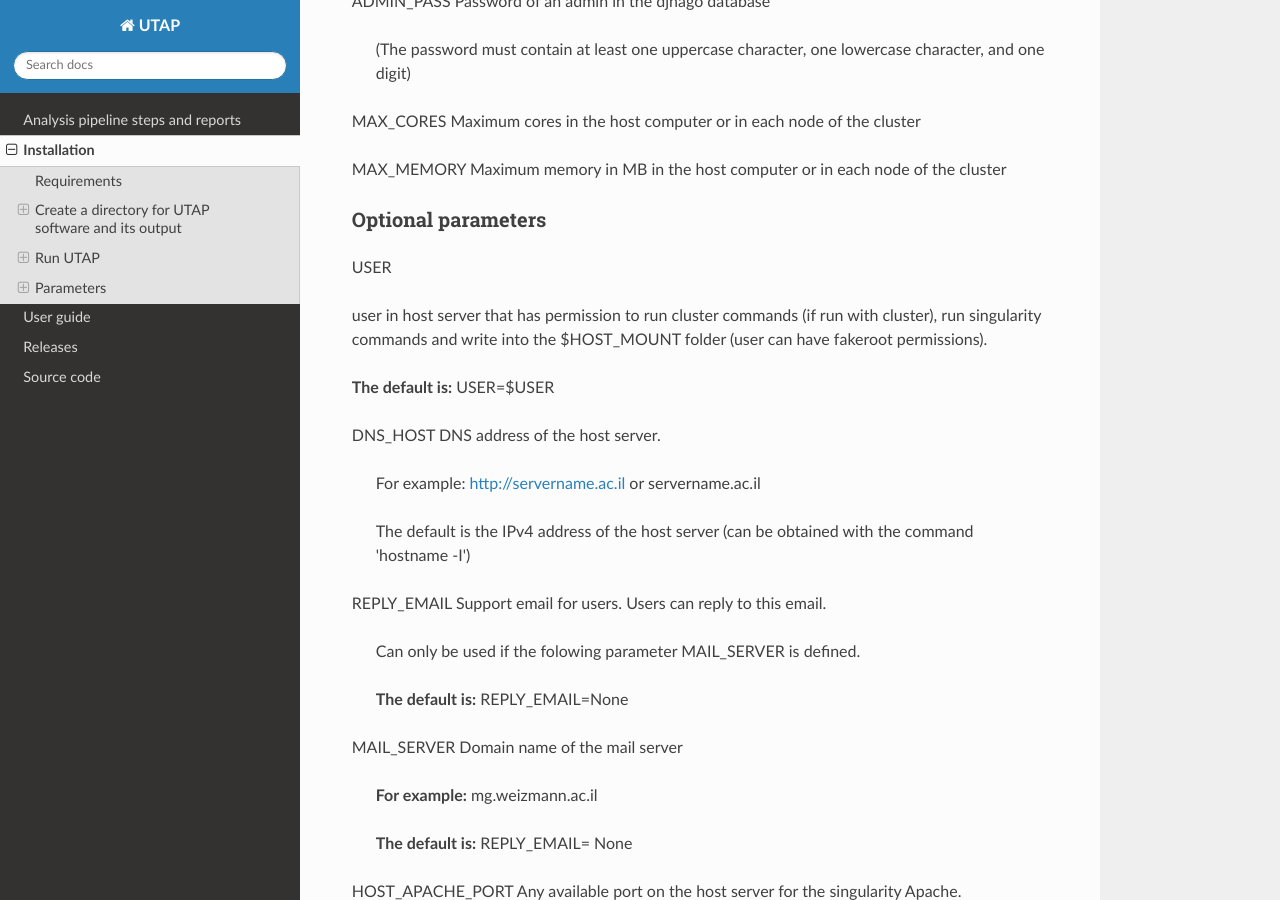
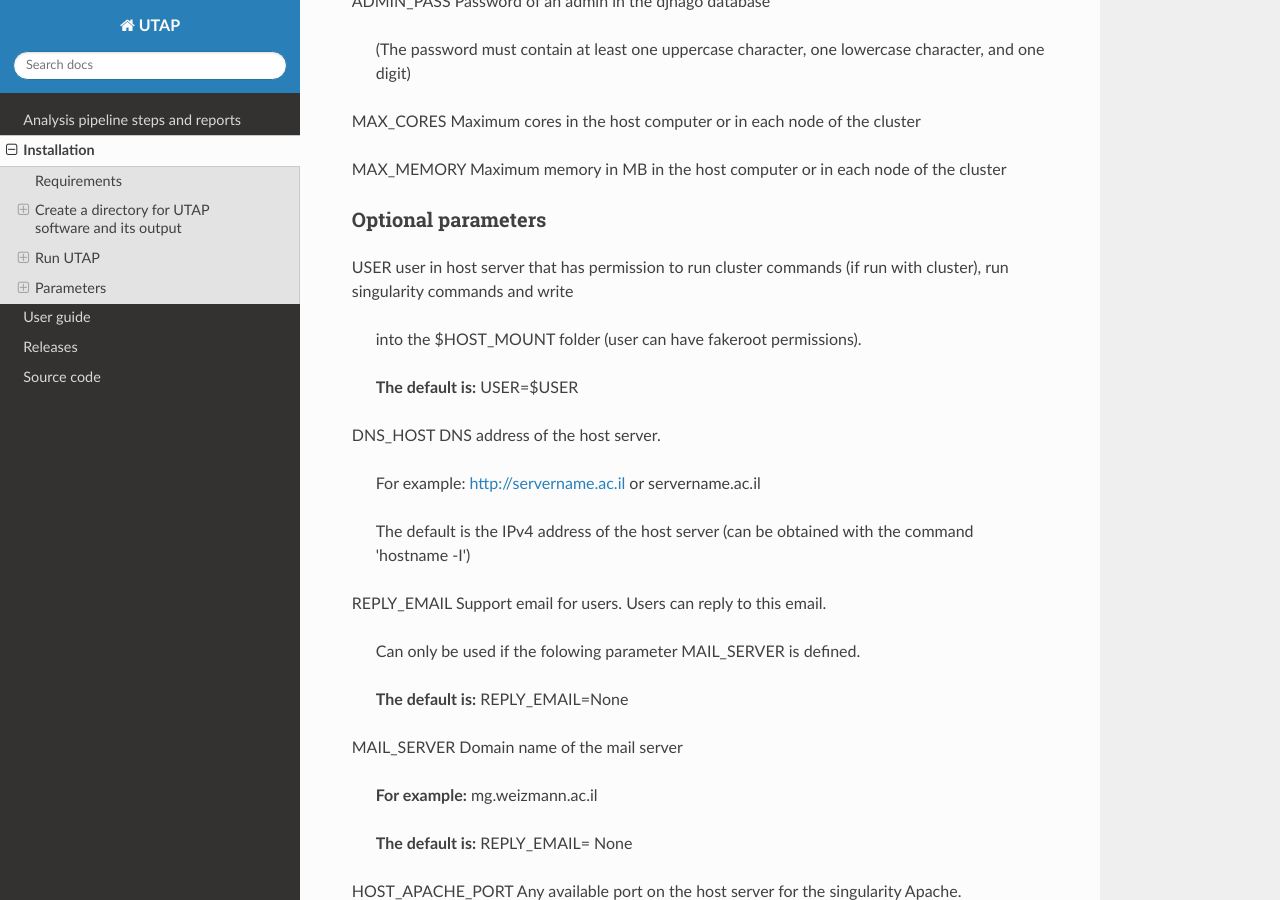
Before and after one commit to utap2/utap2, a Sphinx documentation site: the page built from docs/rst/installation.rst, in a window 1280 px wide and 900 px high, scrolled down 4473 px. Built offline with Sphinx 7.4.7 and the Read the Docs theme 2.0.0, drawn with Linux system fonts in a browser that asks for light colours.

```diff
--- a/docs/rst/installation.rst
+++ b/docs/rst/installation.rst
@@ -211,11 +211,11 @@ Optional parameters
 
 
 
-USER
+USER                   user in host server that has permission to run cluster commands (if run with cluster), run singularity commands and write
 
-user in host server that has permission to run cluster commands (if run with cluster), run singularity commands and write into the $HOST_MOUNT folder (user can have fakeroot permissions).
+                       into the $HOST_MOUNT folder (user can have fakeroot permissions).
 
-**The default is:** USER=$USER
+                       **The default is:** USER=$USER
 
 
 DNS_HOST               DNS address of the host server.
```
